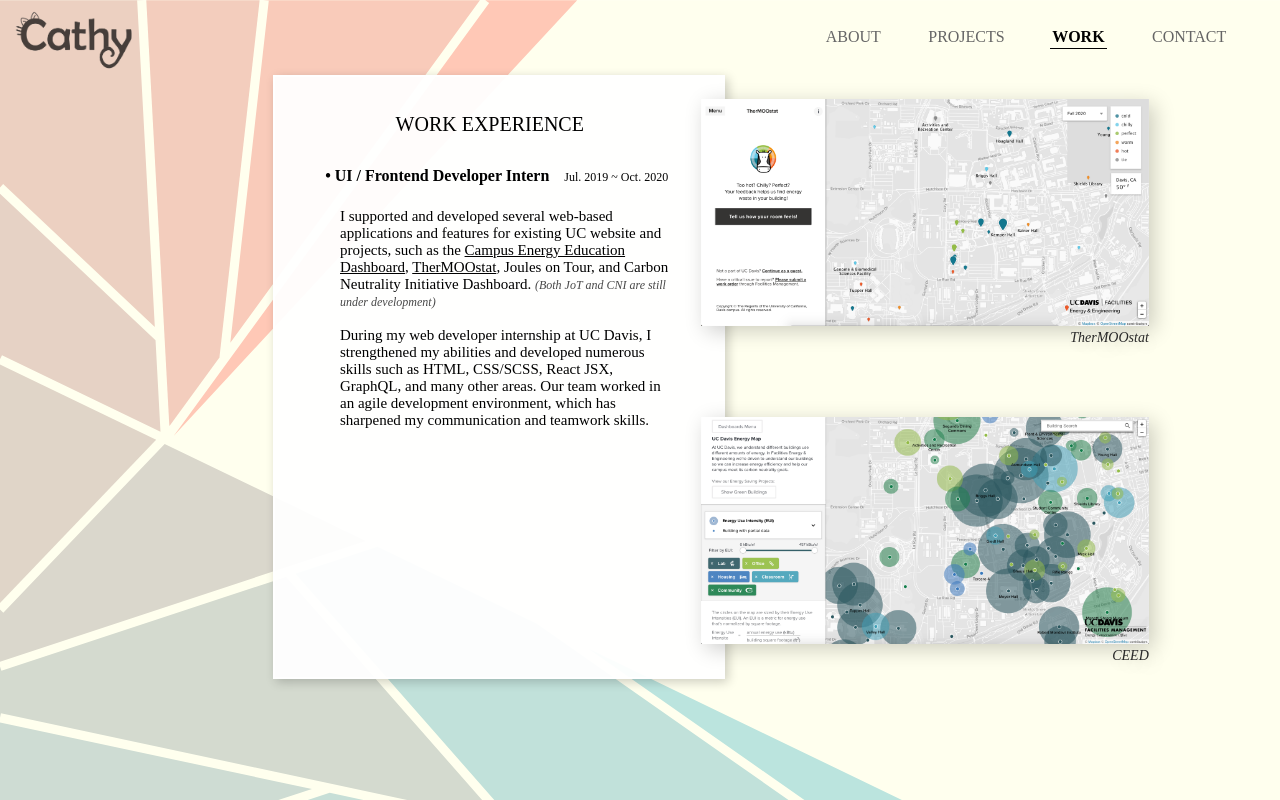
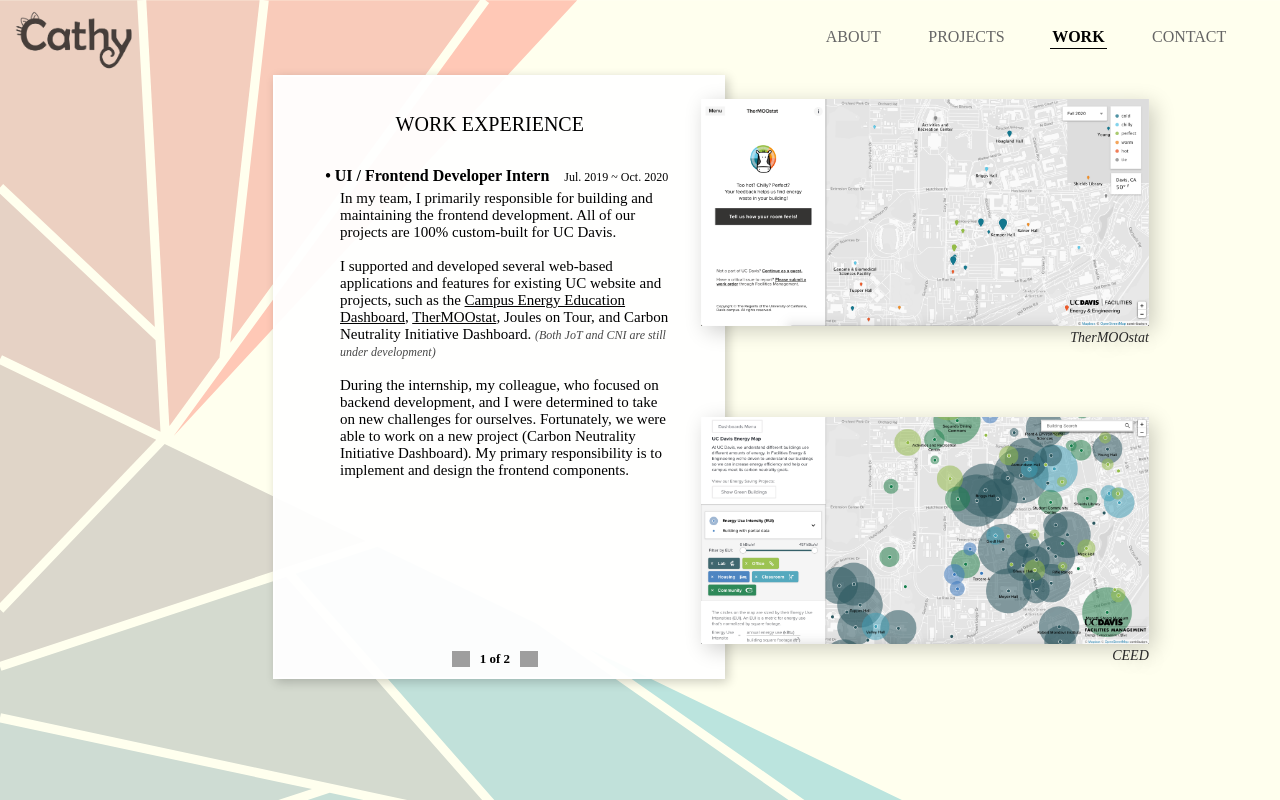
Before and after one commit to cathy86224/Portfolio, a React (Create React App) app: page / in a window 1280 px wide. Both pictures are taken after a click on the element "WORK". Built offline with nearby package versions, Linux system fonts and the light colour scheme; grey boxes are pictures that could not be loaded.

Commit message:
updated work tab description and added cni images

```diff
--- a/src/Components/Menu/intro.js
+++ b/src/Components/Menu/intro.js
@@ -11,11 +11,11 @@
                         ABOUT ME
                     </div>
                     <p className="p1" >
-                    I’m a recent graduate at the University of California - Davis, with a Bachelor in Computer Science and Engineering.
+                        I’m a recent graduate at the University of California - Davis, with a Bachelor in Computer Science and Engineering.
                         <br/><br/>
                         I enjoy coding and love creativity. So with the combination of the two, I love frontend and UX/UI!
                         <br/><br/>
-                        I had a year of experience as a UI/Frontend Web Developer Intern at UC Davis - Facility Energy & Engineering, from July 2019 to October 2020. I love my work and do enjoy working. I want to extend my skills and knowledge by looking for a similar career.
+                        I had a year of experience as a UI/Frontend Web Developer Intern at UC Davis from July 2019 to October 2020. I love my work and do enjoy working. I want to extend my skills and knowledge by looking for a similar career.
                         <br/><br/>
                         I also love playing games, including video and board games. Also, sports like badminton and tennis.
                     </p>
--- a/src/Components/Menu/menu.scss
+++ b/src/Components/Menu/menu.scss
@@ -97,7 +97,29 @@
                 }
             }
 
-            &.projects {
+            &.work{
+                .buttons {
+                    position: absolute;
+                    bottom: 10px;
+                    left: 39.4%;
+                    display: flex;
+                    z-index: 2;
+                    .arrow-button {
+                        width: 18px;
+                        cursor: pointer;
+                        &.left {
+                            transform: rotate(180deg);
+                        }
+                    }
+                    .pages {
+                        font-size: 13px;
+                        font-weight: bold;
+                        margin: 0 10px;
+                    }
+                }
+            }
+
+            &.projects{
                 .video {
                     position: absolute;
                     width: 110%;
--- a/src/Components/Menu/work.js
+++ b/src/Components/Menu/work.js
@@ -1,22 +1,41 @@
 import React, { Component } from 'react'
 import Jot from "../../images/jot.png"
 import Ceed from "../../images/ceed.png"
+import OurJourney from "../../images/journey.png"
+import EmissionMap from "../../images/emissionMap.png"
+import arrow from "../../images/arrow.svg"
+
+const TOTAL_PAGE = 2
 
 class work extends Component {
+    constructor(props) {
+        super(props)
+        this.state = {
+            page: 0
+        }
+    }
 
-    render() {
+    clickPage = direction => {
+        let page = this.state.page
+        if(direction == "left") {
+            page--
+        }
+        else if(direction == "right") {
+            page++
+        }
+        if(page < 0) page = 0
+        if(page > TOTAL_PAGE - 1) page = TOTAL_PAGE - 1
+
+        this.setState({ page })
+    }
+
+    description(page) {
+        if(page === 0) {
             return (
-            <div className="grid tab work">
-                 <div className="text-wrapper work">
-                    <div className="header">
-                        WORK EXPERIENCE
-                    </div>
-                    <div className="sub-header">
-                        • UI / Frontend Developer Intern
-                        <span className="date">Jul. 2019 ~ Oct. 2020</span>
-                    </div>
+                <p className="p1" >
+                    In my team, I primarily responsible for building and maintaining the frontend development. All of our projects are 100% custom-built for UC Davis.
                     <br/>
-                    <p className="p1" >
+                    <br/>
                     I supported and developed several web-based applications and features for existing UC website and projects,
                     such as the {" "}
                     <a href="https://ceed.ucdavis.edu/" target="_blank">
@@ -28,9 +47,29 @@
                     <span className="sub-text"><i>(Both JoT and CNI are still under development)</i></span>
                     <br/>
                     <br/>
-                        During my web developer internship at UC Davis, I strengthened my abilities and developed numerous skills such as HTML, CSS/SCSS, React JSX, GraphQL, and many other areas. Our team worked in an agile development environment, which has sharpened my communication and teamwork skills.
+                    During the internship, my colleague, who focused on backend development, and I were determined to take on new challenges for ourselves. Fortunately, we were able to work on a new project (Carbon Neutrality Initiative Dashboard). My primary responsibility is to implement and design the frontend components.
                 </p>
-                </div>
+            )
+        }
+        else {
+            return (
+                <p className="p1" >
+                    During those times, I collaborated with a backend colleague, product developer, and data teams weekly to ensure the project is going in the right direction. Critical teamwork skills I learned are to communicate well, actively listen, and be responsible and honest.
+                    <br/>
+                    <br/>
+                    In the end, we successfully developed the project from the ground up. Also, we were able to pass this project to another department to build on more features. It was the most accomplished project I've worked on during my internship experience.
+                    <br/>
+                    <br/>
+                    My internship experience has given me the skills to adjust to the changing dynamics while meeting scheduled milestones and deliverables.
+                </p>
+            )
+        }
+    }
+
+    projectImage(page) {
+        if(page === 0) {
+            return (
+                <div>
                     <div className="img-wrap">
                         <img className="screenshot" src={Jot} alt="Jot icon"/>
                         <i>TherMOOstat</i>
@@ -42,6 +81,47 @@
                 </div>
             )
         }
+        else {
+            return (
+                <div>
+                    <div className="img-wrap">
+                        <img className="screenshot" src={OurJourney} alt="Jot icon"/>
+                        <i>CNI - OUR JOURNEY</i>
+                    </div>
+                    <div className="img-wrap ceed">
+                        <img className="screenshot" src={EmissionMap} alt="CEED icon"/>
+                        <i>CNI - EMISSIONS MAP</i>
+                    </div>
+                </div>
+            )
+        }
+    }
+
+    render() {
+        let page = this.state.page
+        return (
+            <div className="grid tab work">
+                 <div className="text-wrapper work">
+                    <div className="header">
+                        WORK EXPERIENCE
+                    </div>
+                    <div className="sub-header">
+                        • UI / Frontend Developer Intern
+                        <span className="date">Jul. 2019 ~ Oct. 2020</span>
+                    </div>
+                    {this.description(page)}
+                    <div className="buttons">
+                        <img className="arrow-button left" src={arrow} alt="Arrow icon" onClick={() => this.clickPage("left")}/>
+                        <span className="pages">
+                            {page + 1} of {TOTAL_PAGE}
+                        </span>
+                        <img className="arrow-button" src={arrow} alt="Arrow icon" onClick={() => this.clickPage("right")}/>
+                    </div>
+                </div>
+                {this.projectImage(page)}
+            </div>
+        )
+    }
 }
 
 export default work
```
Also changed, not shown: src/images/emissionMap.png (added), src/images/journey.png (added). Lines whose indentation alone changed are shown as unchanged.
